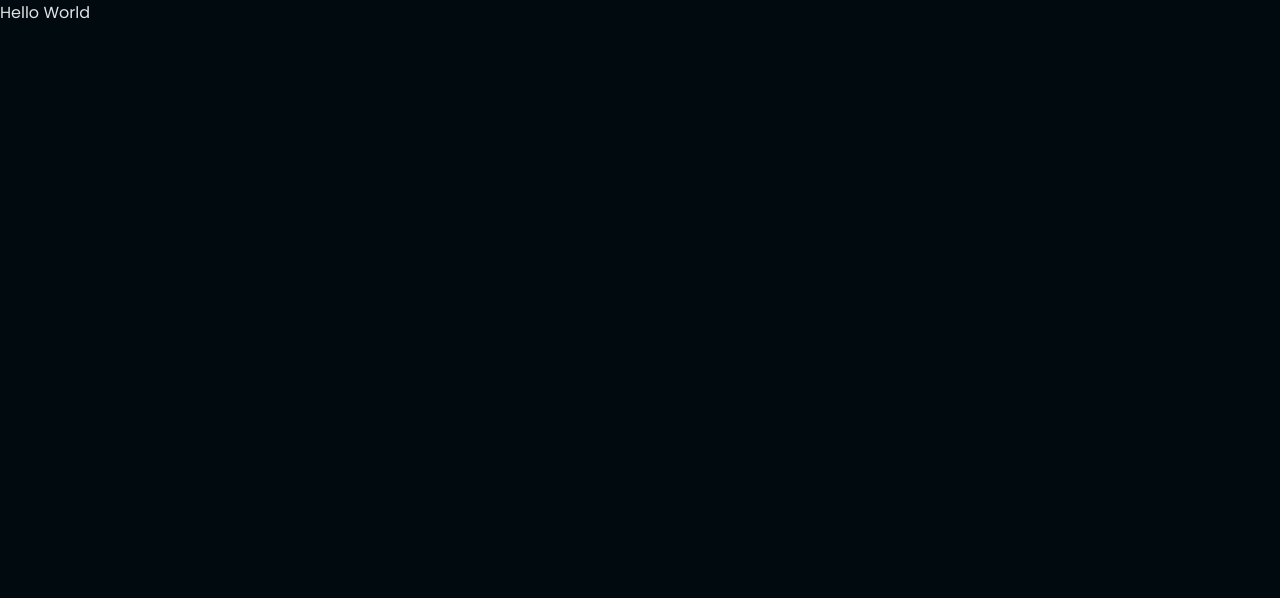
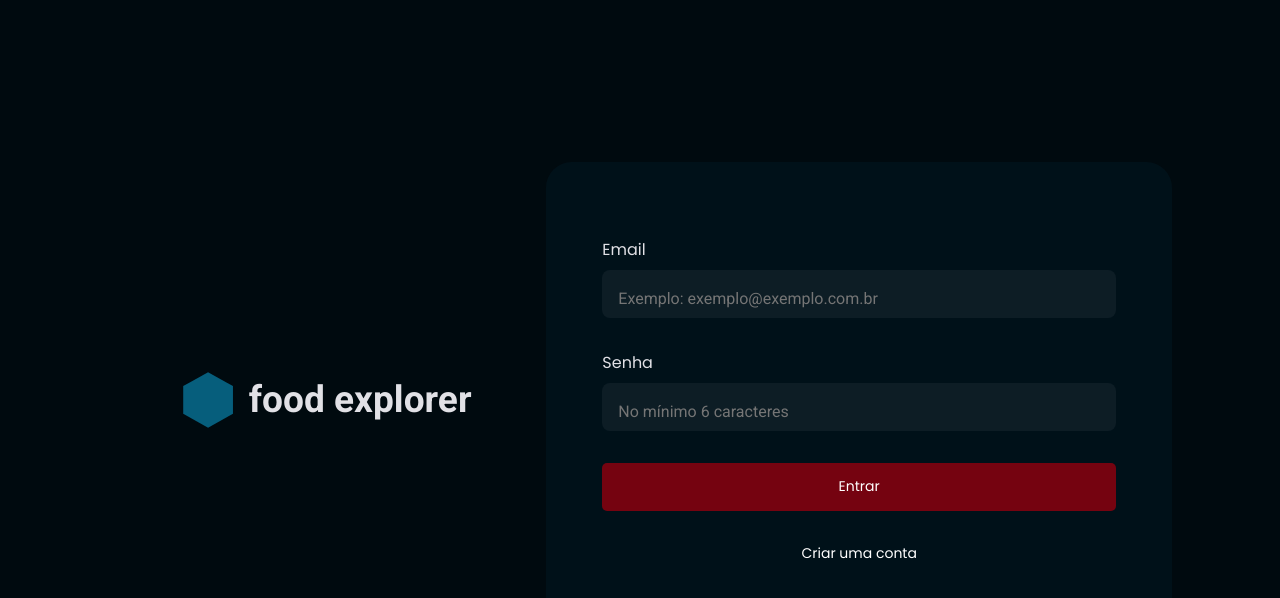
Before and after one commit to mfernandanll/food-explorer-frontend, a React (Vite) app: page / in a window 1280 px wide. Shown: the top 598 px of the page. Built offline with nearby package versions, Linux system fonts and the light colour scheme.

Commit message:
Create layout of page Sign In

```diff
--- /dev/null
+++ b/src/components/Button/index.jsx
@@ -0,0 +1,14 @@
+import { Container } from "./styles";
+
+export function Button({icon: Icon, title, isActive = true, ...rest}){
+  return (
+    <Container
+      type="button"
+      $isActive={isActive}
+      {...rest}
+    >
+      {Icon && <Icon size={21} />}
+      {title}
+    </Container>
+  )
+}
--- /dev/null
+++ b/src/components/Button/styles.js
@@ -0,0 +1,13 @@
+import styled from 'styled-components'
+
+export const Container = styled.button`
+  width: 100%;
+  height: 3rem;
+
+  font-size: 0.875rem;
+
+  border: none;
+  border-radius: 5px;
+  background-color: ${({ theme, $isActive }) => $isActive ? theme.COLORS.TOMATO_100 : theme.COLORS.TOMATO_400};
+  color: ${({ theme }) => theme.COLORS.LIGHT_100 };
+`
--- /dev/null
+++ b/src/components/Input/index.jsx
@@ -0,0 +1,10 @@
+import { Container } from "./styles";
+
+export function Input({icon: Icon, ...rest}) {
+  return (
+    <Container>
+      {Icon && <Icon size={20} />}
+      <input {...rest} />
+    </Container>
+  )
+}
--- /dev/null
+++ b/src/components/Input/styles.js
@@ -0,0 +1,20 @@
+import styled from 'styled-components'
+
+export const Container = styled.div`
+  width: 100%;
+  height: 3rem;
+  padding: 1rem;
+
+  border-radius: 8px;
+  background: ${({theme}) => theme.COLORS.DARK_900};
+
+  > input {
+    width: 100%;
+
+    background: transparent;
+    border: none;
+
+    font-family: "Roboto", sans-serif;
+    font-size: 1rem;
+  }
+`
--- a/src/main.jsx
+++ b/src/main.jsx
@@ -1,6 +1,6 @@
 import React from 'react'
 import ReactDOM from 'react-dom/client'
-import { Home } from './pages/Home'
+import { SignIn } from './pages/SignIn'
 import { ThemeProvider } from 'styled-components'
 
 import theme from './styles/theme'
@@ -10,7 +10,7 @@ ReactDOM.createRoot(document.getElementById('root')).render(
   <React.StrictMode>
     <ThemeProvider theme={theme}>
       <GlobalStyles />
-      <Home />
+      <SignIn />
     </ThemeProvider>
   </React.StrictMode>,
 )
--- a/src/pages/Home/index.jsx
+++ /dev/null
@@ -1,7 +0,0 @@
-export function Home(){
-  return (
-    <div>
-      Hello World
-    </div>
-  );
-}
--- /dev/null
+++ b/src/pages/SignIn/index.jsx
@@ -0,0 +1,43 @@
+import { Container, Form, Formfield, Logo } from "./styles";
+import logo_polygon from "../../assets/logo_polygon.svg";
+import { Input } from "../../components/Input";
+import { Button } from "../../components/Button";
+
+export function SignIn(){
+  return (
+    <Container>
+      <Logo>
+        <img src={logo_polygon} />
+
+        <h1>food explorer</h1>
+      </Logo>
+
+      <Formfield>
+        <Form>
+          <div className="inputs">
+            <p>Email</p>
+
+            <Input
+              placeholder="Exemplo: exemplo@exemplo.com.br"
+            />
+          </div>
+
+          <div className="inputs">
+            <p>Senha</p>
+
+            <Input
+              placeholder="No mínimo 6 caracteres"
+            />
+          </div>
+
+          <Button
+            title="Entrar"
+          />
+
+          <a href="">Criar uma conta</a>
+        </Form>
+      </Formfield>
+
+    </Container>
+  );
+}
--- /dev/null
+++ b/src/pages/SignIn/styles.js
@@ -0,0 +1,100 @@
+import styled from 'styled-components'
+import { DEVICE_BREAKPOINTS } from '../../styles/deviceBreakpoints'
+
+export const Container = styled.div`
+  height: 100vh;
+  max-width: 110.6rem;
+  margin: auto;
+
+  display: flex;
+  flex-direction: column;
+
+  animation: puff-in-center 0.7s cubic-bezier(0.470, 0.000, 0.745, 0.715) both;
+
+  @keyframes puff-in-center {
+      0% {
+          transform: scale(2);
+          filter: blur(4px);
+          opacity: 0;
+      }
+      100% {
+          transform: scale(1);
+          filter: blur(0px);
+          opacity: 1;
+      }
+  }
+
+  @media (min-width: ${DEVICE_BREAKPOINTS.MD}) {
+    flex-direction: row;
+    align-items: center;
+    padding: 0 6.75rem;
+  }
+`
+
+export const Logo = styled.div`
+  display: flex;
+  align-items: center;
+  justify-content: center;
+  gap: 1rem;
+
+  margin-top: 9.87rem;
+
+  > img {
+    width: 3.12rem;
+  }
+
+  > h1 {
+    font-family: "Roboto", sans-serif;
+    font-size: 2.32rem;
+    white-space: nowrap;
+  }
+
+  @media (min-width: ${DEVICE_BREAKPOINTS.MD}) {
+    flex-grow: 1;
+    margin-top: 0;
+  }
+`
+
+export const Formfield = styled.div`
+  display: flex;
+  justify-content: center;
+
+  @media (min-width: ${DEVICE_BREAKPOINTS.MD}) {
+    flex-grow: 1;
+    justify-content: center
+  }
+`
+
+export const Form = styled.div`
+  display: flex;
+  flex-direction: column;
+
+  width: 100%;
+  height: 54rem;
+
+  padding: 4rem 3.5rem;
+  border-radius: 1.6rem;
+
+  > .inputs {
+    margin-bottom: 2rem;
+  }
+
+  > .inputs p {
+    margin-bottom: 0.5rem;
+  }
+
+  > a {
+    color: ${({theme}) => theme.COLORS.LIGHT_100};
+    font-size: 0.875rem;
+    margin-top: 2rem;
+    text-align: center;
+  }
+
+  @media (min-width: ${DEVICE_BREAKPOINTS.MD}) {
+    justify-content: center;
+    max-height: 29.75rem;
+    min-width: 29.75rem;
+    background-color: ${({theme}) => theme.COLORS.DARK_700};
+    margin-top: 0;
+  }
+`
```
Also changed, not shown: src/assets/logo_polygon.svg (added), src/assets/pngegg 1.png (added), src/pages/Home/styles.css (deleted).
